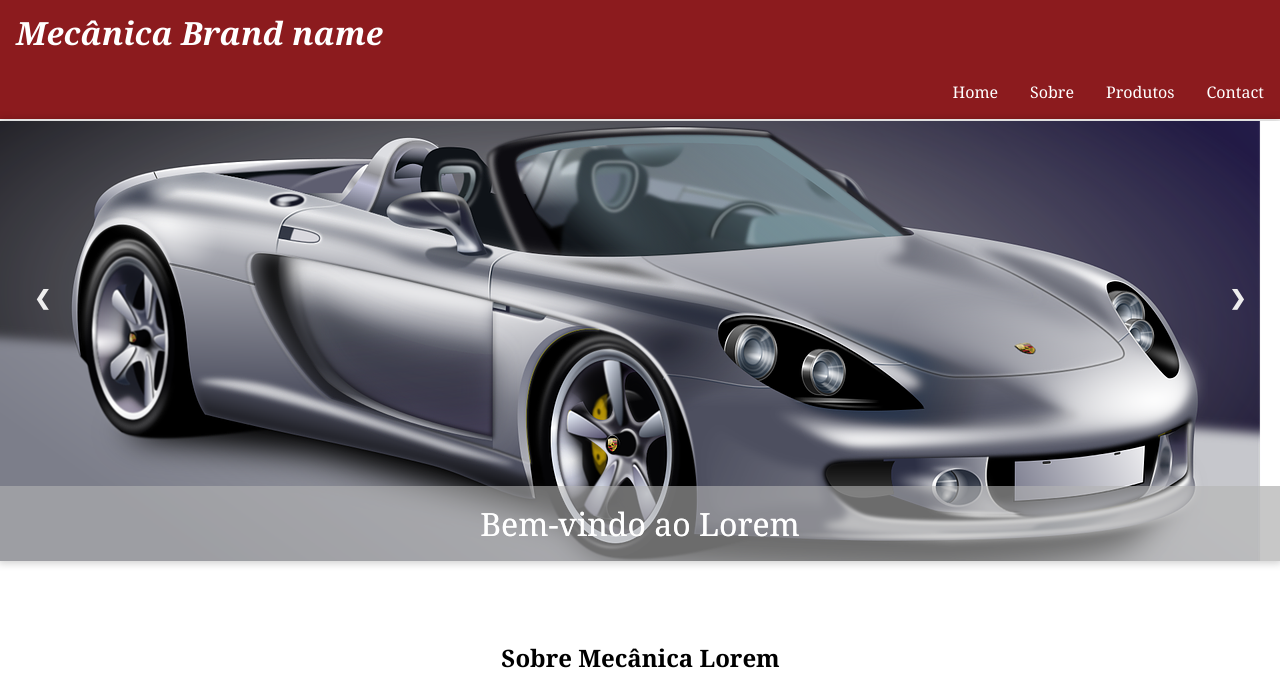
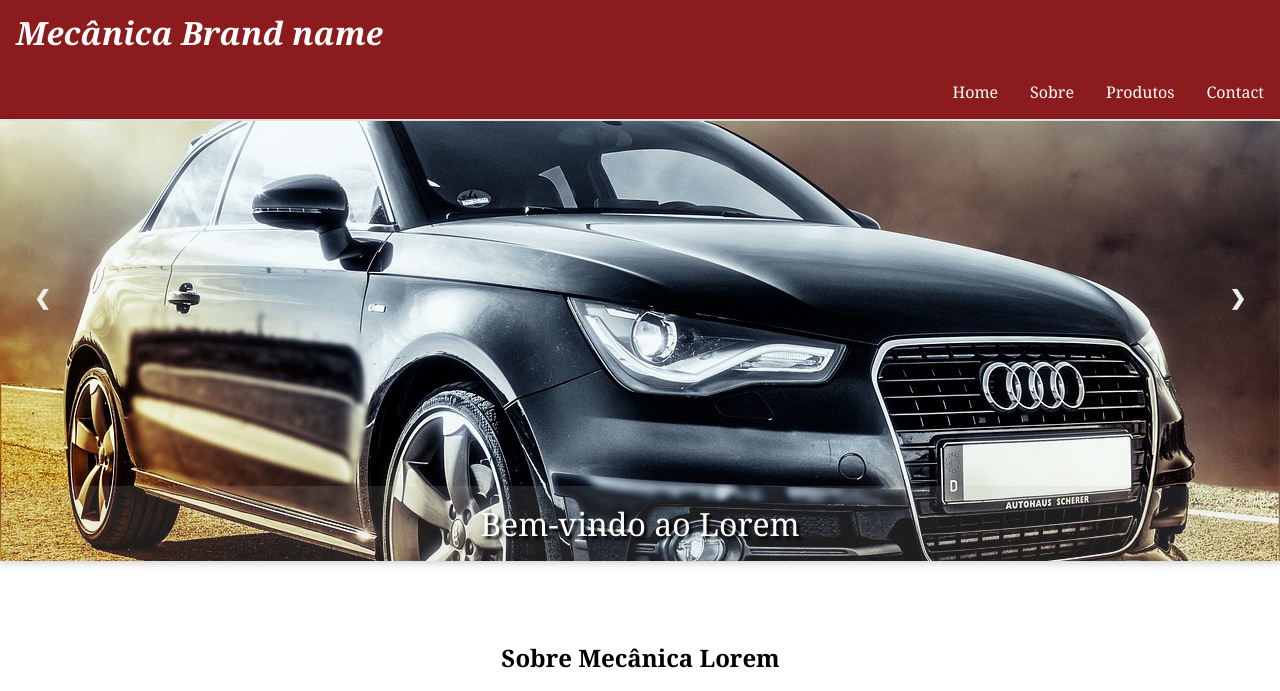
Before and after one commit to BoriPa/website_test_I, a plain HTML site: page index.html in a window 1280 px wide. Shown: the top 691 px of the page. Drawn offline with nearby package versions, Linux system fonts and the light colour scheme.

Commit message:
Add files via upload

```diff
--- a/index.css
+++ b/index.css
@@ -165,10 +165,11 @@ hr{
     bottom: 00%;
     right: 00%;
     margin: 0;
-    background-color: #b4b4b45e;
+    background-color: #b4b4b427;
     color: #fff;
     padding: 1rem;
     font-size: 2rem;
+    text-shadow: 3px 3px 3px #000;
 }
 .slide_container{
     position: relative;
@@ -353,6 +354,9 @@ span.next:hover,span.prev:hover{
 }
 .home_contact_II a{
     color: #000;
+}
+.home_contact_II i{
+    opacity: 0.4;
 }
 .fa-solid{
     font-size: 3rem;
--- a/index.html
+++ b/index.html
@@ -35,10 +35,6 @@
             <div class="slides">
                 <div class="slide_in">
                     <img src="img/auto-2179220_1280.jpg" class="active" alt="">
-                    <p>Bem-vindo ao Lorem</p>
-                </div>
-                <div class="slide_in">
-                    <img src="img/car-1300629_1280.png" alt="">
                     <p>Bem-vindo ao Lorem</p>
                 </div>
                 <div class="slide_in">
```
